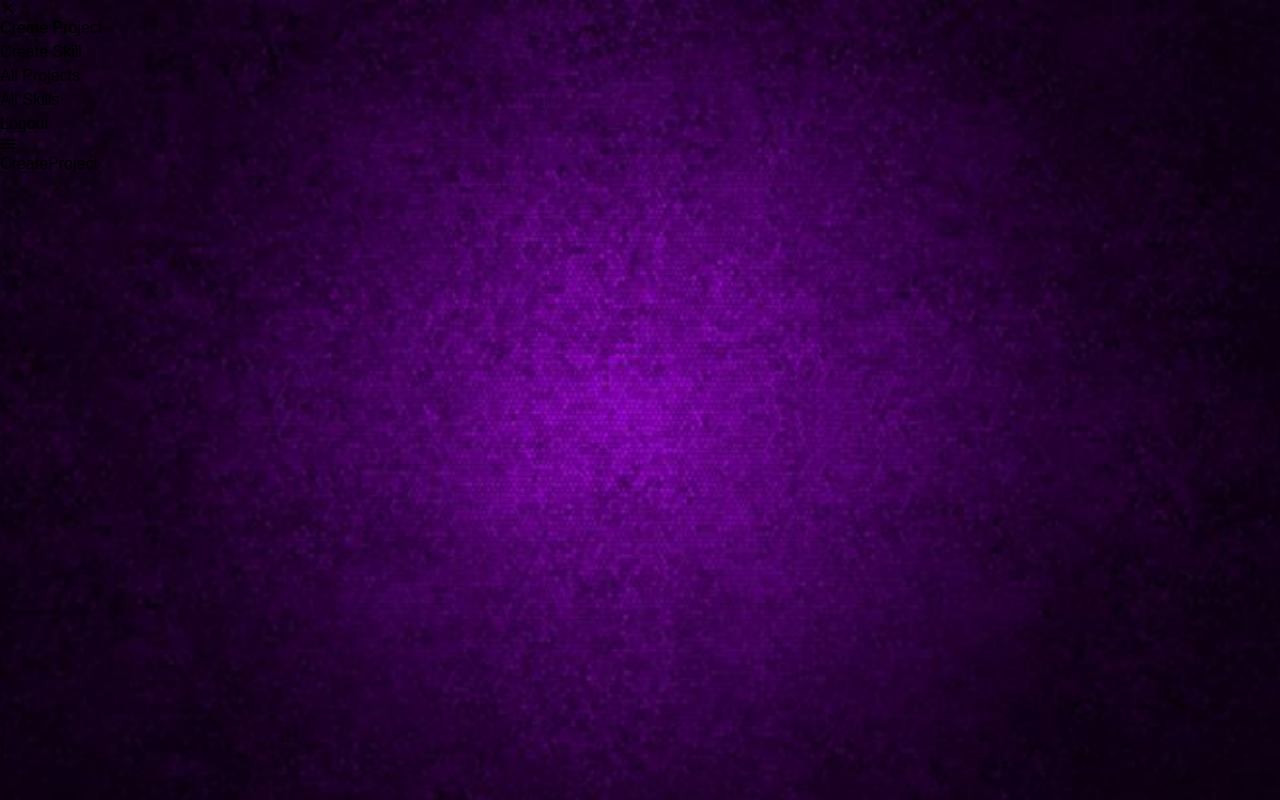
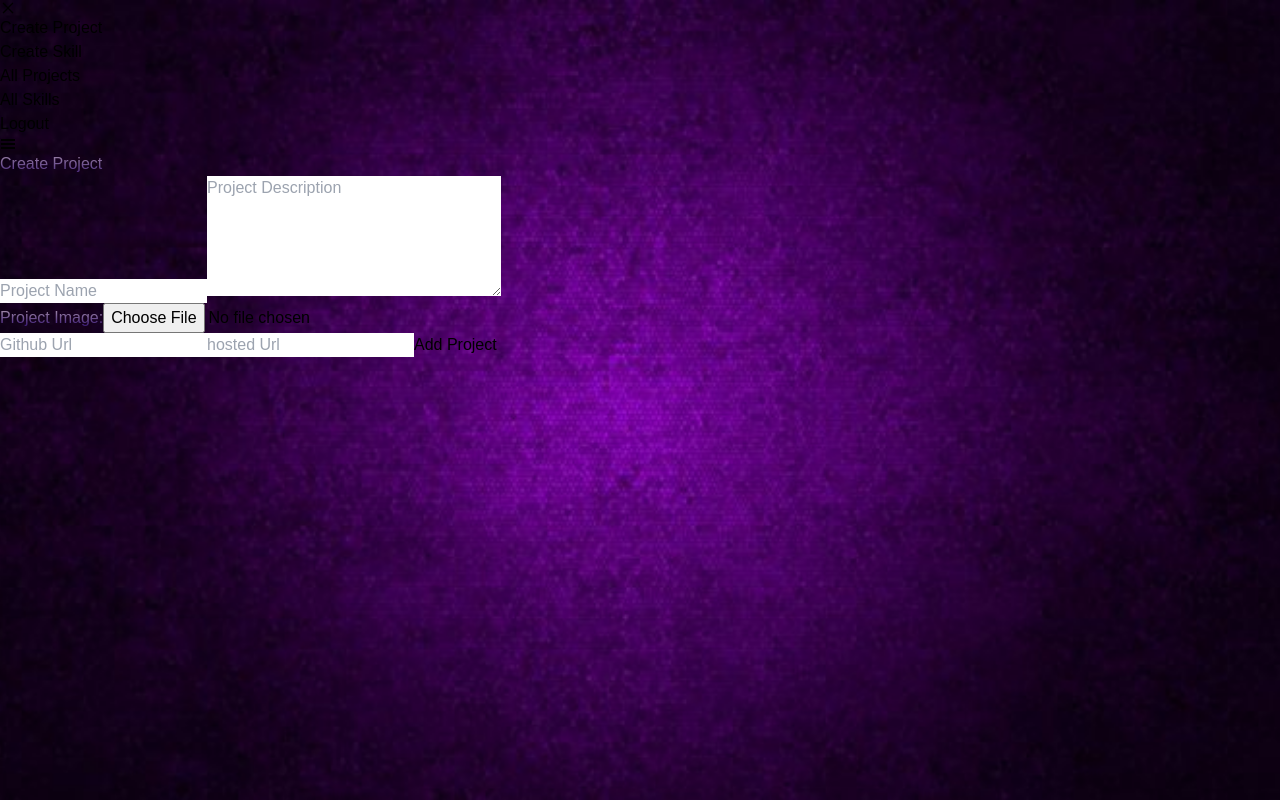
Before and after one commit to sahil-mane/porfolio, a React (Vite) app in the folder client/: page /admin in a window 1280 px wide. Built offline with nearby package versions, Linux system fonts and the light colour scheme; a web font is replaced by a local one.

Commit message:
twelventh commit

```diff
--- a/client/package.json
+++ b/client/package.json
@@ -12,6 +12,7 @@
   "dependencies": {
     "@reduxjs/toolkit": "^2.2.5",
     "aos": "^3.0.0-beta.6",
+    "axios": "^1.7.2",
     "react": "^18.2.0",
     "react-dom": "^18.2.0",
     "react-icons": "^5.2.1",
--- /dev/null
+++ b/client/src/helpers/uploadImage.js
@@ -0,0 +1,31 @@
+export const uploadImage = async (selectedImg) => {
+
+    const formData = new FormData();
+    formData.append("file", selectedImg);
+    formData.append("upload_preset","mern-portfolio");
+    formData.append("api_key","638525411819457");
+
+    // upload image to cloudinary
+    const res = await fetch(
+        "https://api.cloudinary.com/v1_1/dchitmmmx/image/upload",
+        {
+            method:"POST",
+            body: formData,
+        }
+    );
+
+    const data = await res.json();
+
+    if(!data){
+        return console.log("Error occured while uploading image");
+    }
+
+    const imageData = {
+        secureUrl: data.secure_url,
+        publicId: data.public_id,
+        deleteToken: data.delete_token,
+    };
+
+    return imageData;
+
+}
--- a/client/src/pages/Admin/components/CreateProject.jsx
+++ b/client/src/pages/Admin/components/CreateProject.jsx
@@ -1,8 +1,126 @@
 // import React from 'react'
 
+import { useState } from "react"
+import { uploadImage } from "../../../helpers/uploadImage";
+import axios from "axios";
+
 const CreateProject = () => {
+
+  const [name , setName] = useState("");
+  const [desc , setDesc] = useState("");
+  const [selectedImg, setSelectedImg] = useState("");
+  const [githubUrl, setGithubUrl] = useState("");
+  const [hostedUrl, setHostedUrl] = useState("");
+
+  const handleImg = (e) => {
+    const file = e.target.files[0];
+    setSelectedImg(file);
+    console.log(file);
+  }
+
+  const addProject = async (e) => {
+    e.preventDefault();
+
+    if(!name || !desc || !selectedImg) {
+      return console.log("Please fill all the required fields");
+    }
+
+    const uploadedImg = await uploadImage(selectedImg);
+
+    if(!uploadedImg) {
+      return console.log("image not uploaded");
+    }
+
+    try {
+      const res = await axios.post("http://localhost:9000/api/addProject",{
+        name,
+        desc,
+        githubUrl,
+        hostedUrl,
+        secureUrl: uploadedImg.secureUrl,
+        publicId: uploadedImg.publicId,
+        deleteToken: uploadedImg.deleteToken,
+      });
+
+      alert(res.data.message);
+
+      setName("");
+      setDesc("");
+      setSelectedImg("");
+      setGithubUrl("");
+      setHostedUrl("");
+
+    } catch (error) {
+      console.log(error);
+    }
+
+  }
+
   return (
-    <div className="text-3xl text-white">CreateProject</div>
+    <div className="p-3 backdrop-blur-3xl rounded-md w-fit mx-auto md:mt-10">
+      <h1 className="text-3xl lg:text-5xl text-white mb-5 gradient-text">Create Project</h1>
+      <form className="flex flex-col gap-3" onSubmit={addProject}>
+        <input
+          className="rounded-full bg-transparent text-white text-xl border-2 border-purple-500 p-4 placeholder-purple-400 focus:text-white focus:border-purple-700 focus:outline-none focus:ring-2 focus:ring-purple-500 w-full lg:w-[40vw]"
+          type="text"
+          name="name"
+          id="name"
+          placeholder="Project Name"
+          onChange={(e)=> setName(e.target.value)}
+          value={name}
+          required
+        />
+        <textarea
+          className="rounded-lg bg-transparent text-white text-xl border-2 border-purple-500 p-4 placeholder-purple-400 focus:text-white focus:border-purple-700 focus:outline-none focus:ring-2 focus:ring-purple-500 w-full lg:w-[40vw]"
+          name="desc"
+          id="desc"
+          cols="30"
+          rows="5"
+          placeholder="Project Description"
+          onChange={(e)=> setDesc(e.target.value)}
+          value={desc}
+          required
+        />
+        <div>
+          <label
+            htmlFor="img"
+            className="text-white text-xl gradient-text">
+            Project Image:
+          </label>
+          <input
+            className="flex h-10 w-full rounded-md border border-purple-700 bg-transparent px-3 py-2 text-sm text-white file:border-0 file:bg-transparent file:text-purple-400 file:text-sm file:font-medium"
+            type="file"
+            name="img"
+            id="img"
+            accept="image"
+            onChange={handleImg}
+            required />
+        </div>
+        <input
+          className="rounded-full bg-transparent text-white text-xl border-2 border-purple-500 p-4 placeholder-purple-400 focus:text-white focus:border-purple-700 focus:outline-none focus:ring-2 focus:ring-purple-500 w-full lg:w-[40vw]"
+          type="url"
+          name="githubUrl"
+          id="githubUrl"
+          onChange={(e)=> setGithubUrl(e.target.value)}
+          value={githubUrl}
+          placeholder="Github Url"
+        />
+        <input
+          className="rounded-full bg-transparent text-white text-xl border-2 border-purple-500 p-4 placeholder-purple-400 focus:text-white focus:border-purple-700 focus:outline-none focus:ring-2 focus:ring-purple-500 w-full lg:w-[40vw]"
+          type="url"
+          name="hostedUrl"
+          id="hostedUrl"
+          onChange={(e)=> setHostedUrl(e.target.value)}
+          value={hostedUrl}
+          placeholder="hosted Url"
+        />
+        <button
+        className="cursor-pointer text-white w-1/2 mx-auto font-bold shadow-md hover:scale-[1.2] transition-all shadow-purple-400 rounded-full px-5 py-2 bg-gradient-to-bl from-purple-500 to-purple-800"
+        type="submit">
+          Add Project
+        </button>
+      </form>
+    </div>
   )
 }
 
--- a/client/src/pages/Admin/components/CreateSkill.jsx
+++ b/client/src/pages/Admin/components/CreateSkill.jsx
@@ -1,8 +1,94 @@
 // import React from 'react'
+import axios from "axios";
+
+import { useState } from "react"
 
 const CreateSkill = () => {
+    const [skill, setSkill] = useState("");
+    const [level, setLevel] = useState(0);
+
+  const onSubmitSkill = async (e) =>{
+    e.preventDefault();
+    if( skill === "" || level === 0)
+      {
+        alert("please fill all the fields");
+        return; // exit the function to avoid making the api call
+      }
+
+    if(level>=1 && level <= 5)
+      {
+        try{
+          const res = await axios.post("http://localhost:9000/api/addSkill",{
+            skill,
+            level,
+          });
+          console.log(res.data);
+          alert(res.data.message);
+          setSkill("");
+          setLevel(0);
+        } catch (error) {
+          console.log(error)
+        }
+      } else
+      {
+        alert("Level should be between 1 and 5");
+      }
+  };
+
   return (
-    <div className="text-3xl text-white">CreateSkill</div>
+    <div className="p-3 backdrop-blur-3xl rounded-md w-fit mx-auto lg:mt-10">
+      <h1 className="text-3xl lg:text-5xl text-white mb-5 gradient-text">Create Skill</h1>
+      <form className="flex flex-col gap-3" onSubmit={onSubmitSkill}>
+        <input
+          type="text"
+          name="skill"
+          id="skill"
+          onChange={(e)=> setSkill(e.target.value)}
+          value={skill}
+          className="rounded-full bg-transparent text-white text-xl border-2 border-purple-500 p-4 placeholder-purple-400 focus:text-white focus:border-purple-700 focus:outline-none focus:ring-2 focus:ring-purple-500 w-full lg:w-[40vw]"
+          placeholder="Enter New Skill"
+          required
+        />
+        <input
+          type="tel"
+          name="level"
+          id="level"
+          onChange={(e)=> setLevel(e.target.value)}
+          value={level}
+          className="rounded-full bg-transparent text-white text-xl border-2 border-purple-500 p-4 placeholder-purple-400 focus:text-white focus:border-purple-700 focus:outline-none focus:ring-2 focus:ring-purple-500 w-full lg:w-[40vw]"
+          placeholder="Not More than 5"
+          required
+        />
+        {/* <button type="submit">Add Skill</button> */}
+        <button
+        type="submit"
+          className="rounded-lg relative w-36 h-10 cursor-pointer flex items-center border border-purple-500 bg-purple-500 group hover:bg-purple-600 active:bg-purple-700 mx-auto"
+        >
+          <span
+            className="text-gray-200 font-semibold ml-8 transform group-hover:translate-x-10 transition-all duration-300"
+          >
+            Add Skill
+          </span>
+          <span
+            className="absolute right-0 h-full w-10 rounded-lg bg-purple-500 flex items-center justify-center transform group-hover:translate-x-0 group-hover:w-full transition-all duration-300"
+          >
+            <svg
+              className="svg w-6 h-6 text-white"
+              fill="none"
+              stroke="currentColor"
+              strokeLinecap="round"
+              strokeLinejoin="round"
+              strokeWidth="2"
+              viewBox="0 0 24 24"
+              xmlns="http://www.w3.org/2000/svg"
+            >
+              <line x1="12" x2="12" y1="5" y2="19"></line>
+              <line x1="5" x2="19" y1="12" y2="12"></line>
+            </svg>
+          </span>
+        </button>
+      </form>
+    </div>
   )
 }
 
```
Also changed, not shown: 1 other file (tests, documents, lock files or other folders).
